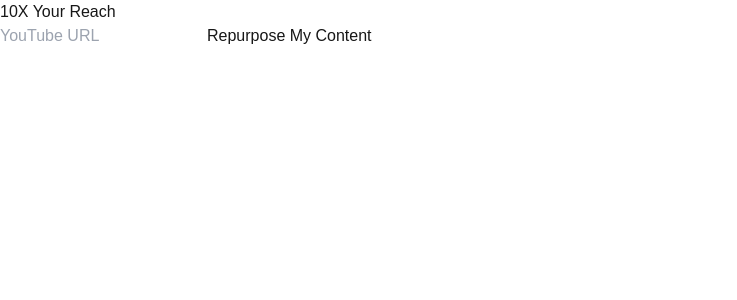
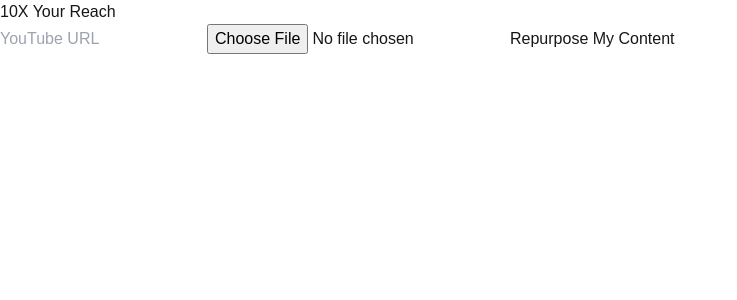
Before and after one commit to jakelundkovsky/repurpose, a Next.js app: page / in a window 1280 px wide. Shown: the top 300 px of the page, without its empty margins (0-737 px from the left). Built offline with nearby package versions, Linux system fonts and the light colour scheme.

Commit message:
optional transcript upload

```diff
--- a/src/app/page.tsx
+++ b/src/app/page.tsx
@@ -1,6 +1,6 @@
 "use client";
 
-import { useState, useEffect } from "react";
+import { useState, useEffect, useRef } from "react";
 
 export default function Home() {
   const [showContent, setShowContent] = useState(false);
@@ -8,20 +8,46 @@ export default function Home() {
   const [error, setError] = useState<string | null>(null);
   const [url, setUrl] = useState<string>("");
   const [toast, setToast] = useState<{ message: string; type: "success" | "error" } | null>(null);
+  const [transcription, setTranscription] = useState<string | null>(null);
+  const fileInputRef = useRef<HTMLInputElement | null>(null);
 
   const toggleDropdown = (id: string) => {
     setActiveDropdown(activeDropdown === id ? null : id);
   };
 
+  const handleFileUpload = (e: React.ChangeEvent<HTMLInputElement>) => {
+    const file = e.target.files?.[0];
+    if (file && file.type === "text/plain") {
+      const reader = new FileReader();
+      reader.onload = (event) => {
+        const content = event.target?.result as string;
+        setTranscription(content);
+        console.log("Transcription content:", content);
+        setShowContent(true);
+        setError(null);
+      };
+      reader.onerror = () => {
+        setError("Failed to read the file. Please try again.");
+      };
+      reader.readAsText(file);
+    } else {
+      setError("Please upload a valid .txt file.");
+    }
+  };
+
   const handleSubmit = (e: React.FormEvent) => {
     e.preventDefault();
-    const youtubeRegex = /^(https?:\/\/)?(www\.)?(youtube\.com|youtu\.?be)\/.+$/;
-
-    if (youtubeRegex.test(url)) {
+    if (transcription) {
       setShowContent(true);
       setError(null);
     } else {
-      setError("Please enter a valid YouTube URL.");
+      const youtubeRegex = /^(https?:\/\/)?(www\.)?(youtube\.com|youtu\.?be)\/.+$/;
+      if (youtubeRegex.test(url)) {
+        setShowContent(true);
+        setError(null);
+      } else {
+        setError("Please enter a valid YouTube URL or upload a .txt file.");
+      }
     }
   };
 
@@ -30,6 +56,10 @@ export default function Home() {
     setActiveDropdown(null);
     setError(null);
     setUrl("");
+    setTranscription(null);
+    if (fileInputRef.current) {
+      fileInputRef.current.value = ""; // Reset file input
+    }
   };
 
   const handleCopy = (content: string) => {
@@ -63,6 +93,14 @@ export default function Home() {
             value={url}
             onChange={(e) => setUrl(e.target.value)}
             className={`w-full p-2 border border-gray-300 rounded text-white ${showContent ? 'bg-gray-700' : 'bg-black'}`}
+            disabled={showContent || transcription !== null}
+          />
+          <input
+            type="file"
+            accept=".txt"
+            onChange={handleFileUpload}
+            ref={fileInputRef} // Attach ref to file input
+            className="w-full p-2 border border-gray-300 rounded text-white bg-black"
             disabled={showContent}
           />
           {!showContent && (
@@ -103,7 +141,7 @@ export default function Home() {
             ))}
             <button
               onClick={handleReset}
-              className="bg-white text-black px-4 py-2 rounded border border-gray-300 shadow-md transform transition-transform duration-200 hover:scale-105 hover:bg-gray-100 flex items-center mt-4"
+              className="bg-red-500 text-white px-4 py-2 rounded border border-red-600 shadow-md transform transition-transform duration-200 hover:scale-105 hover:bg-red-600 flex items-center mt-4"
             >
               <span className="mr-2">←</span> Repurpose Another Video
             </button>
```
